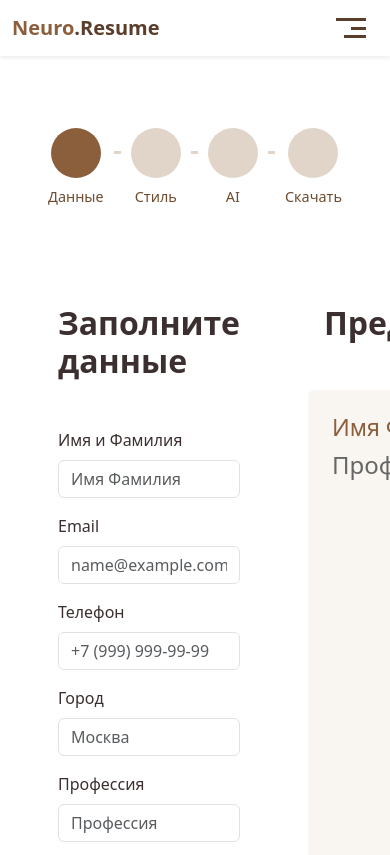
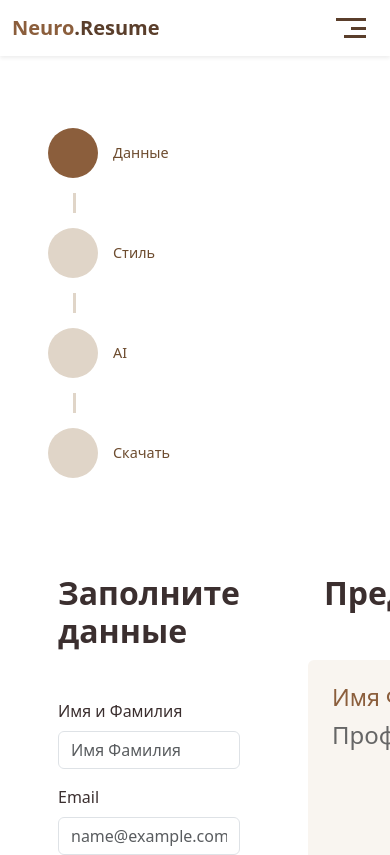
Before and after one commit to ptmff/Neuro_resume, a Vue app in the folder frontend/vue/: page /#/resume-builder in a window 390 px wide. Shown: the top 855 px of the page. Built offline with nearby package versions, Linux system fonts and the light colour scheme.

Commit message:
адаптивность прогресс бара

```diff
--- a/frontend/vue/src/components/ProgressBar.vue
+++ b/frontend/vue/src/components/ProgressBar.vue
@@ -55,7 +55,7 @@ export default {
 
 <style scoped>
 
-/* Прогресс-бар */
+
 .progress-steps {
     display: flex;
     justify-content: space-between;
@@ -84,26 +84,26 @@ export default {
     margin-bottom: 8px;
     color: #8b5e3c;
     font-size: 1.2rem;
-    position: relative; /* Добавлено для позиционирования псевдоэлемента */
+    position: relative;
     transition: all 1.2s;
 }
 
 
 
-/* Псевдоэлемент для меньшего кружочка */
+
 .step-icon::after {
     content: '';
-    width: 30px; /* Размер меньшего кружочка */
-    height: 30px; /* Размер меньшего кружочка */
+    width: 30px;
+    height: 30px;
     border-radius: 50%;
-    background-color: rgba(139, 94, 60, 0.8); /* Темный цвет */
-    position: absolute; /* Позиционирование относительно родителя */
-    transition: opacity 0.3s; /* Плавный переход */
-    opacity: 0; /* Скрыт по умолчанию */
+    background-color: rgba(139, 94, 60, 0.8);
+    position: absolute;
+    transition: opacity 0.3s;
+    opacity: 0;
 }
 
 .step-icon:hover::after {
-    opacity: 1; /* Показать при наведении */
+    opacity: 1;
 }
 
 .step.active .step-icon {
@@ -133,4 +133,28 @@ export default {
     transition: all 1.2s;
   }
 
+  @media (max-width: 768px) {
+    .progress-steps {
+      flex-direction: column;
+      align-items: flex-start;
+    }
+
+    .step {
+      flex-direction: row;
+      width: 100%;
+    }
+
+    .step-icon {
+      margin-right: 15px;
+      margin-bottom: 0;
+    }
+
+    .step-line {
+      width: 3px;
+      height: 20px;
+      margin: 15px 0;
+      margin-left: 25px;
+      top: 0;
+    }
+  }
 </style>
```
